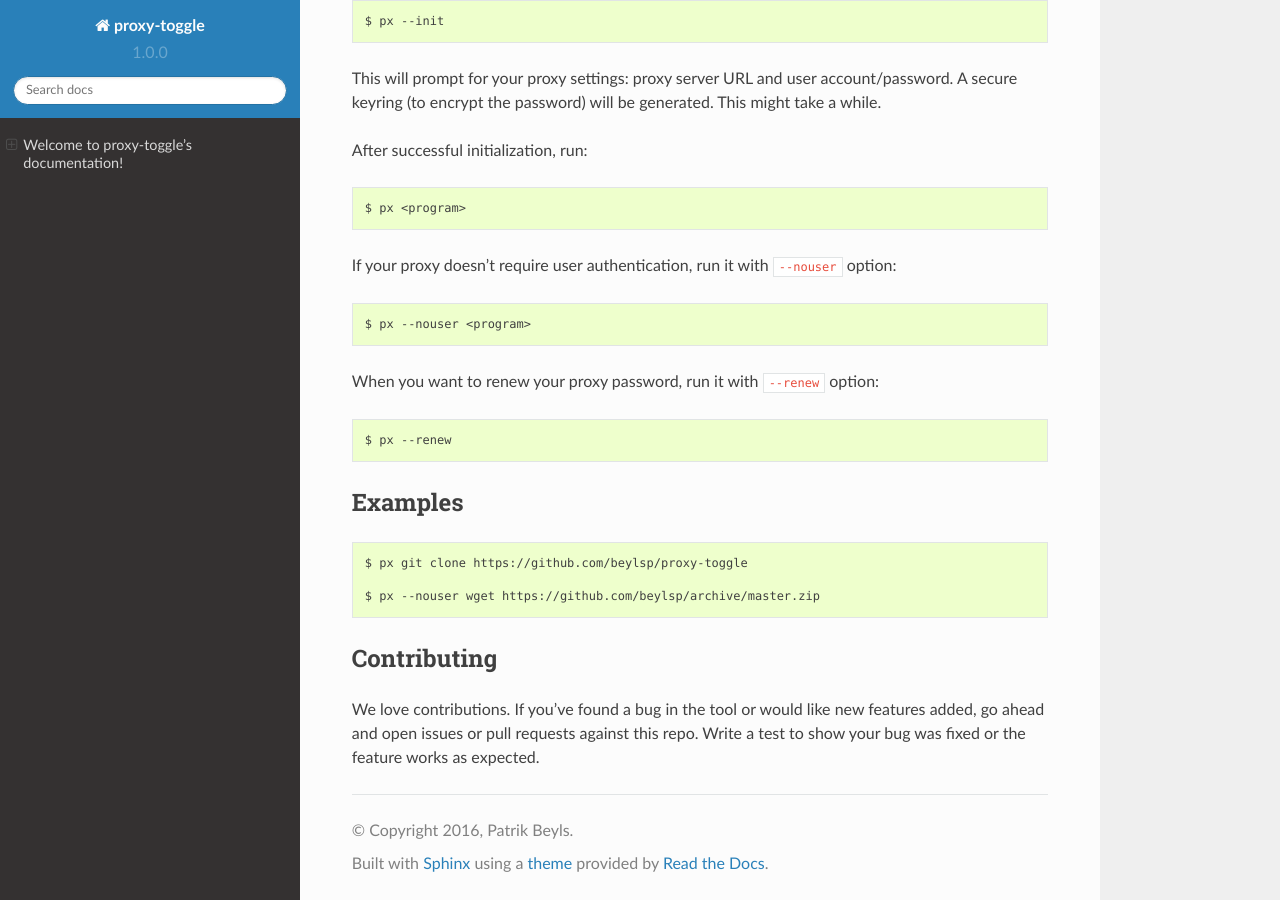
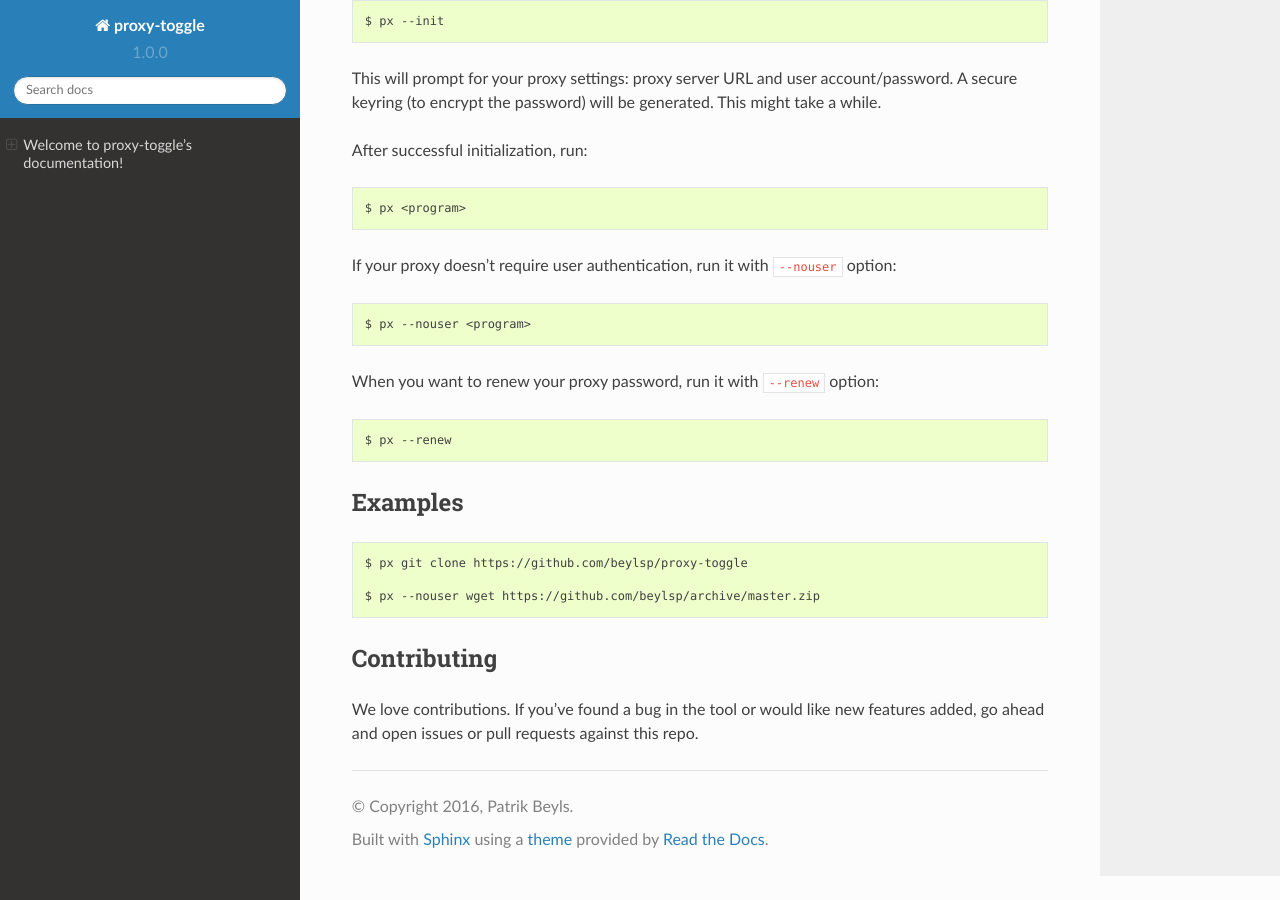
Before and after one commit to beylsp/proxy-toggle, a Sphinx documentation site: the page built from docs/index.rst, in a window 1280 px wide and 900 px high, scrolled down 845 px. Built offline with Sphinx 7.4.7 and the Read the Docs theme 2.0.0, drawn with Linux system fonts in a browser that asks for light colours.

```diff
--- a/README.rst
+++ b/README.rst
@@ -84,4 +84,4 @@ Examples
 Contributing
 ------------
 
-We love contributions. If you've found a bug in the tool or would like new features added, go ahead and open issues or pull requests against this repo. Write a test to show your bug was fixed or the feature works as expected.
+We love contributions. If you've found a bug in the tool or would like new features added, go ahead and open issues or pull requests against this repo.
--- a/docs/index.rst
+++ b/docs/index.rst
@@ -74,7 +74,7 @@ Examples
 
 Contributing
 ------------
-We love contributions. If you've found a bug in the tool or would like new features added, go ahead and open issues or pull requests against this repo. Write a test to show your bug was fixed or the feature works as expected.
+We love contributions. If you've found a bug in the tool or would like new features added, go ahead and open issues or pull requests against this repo.
 
 .. toctree::
    :maxdepth: 2
--- a/proxytoggle/__init__.py
+++ b/proxytoggle/__init__.py
@@ -1 +1 @@
-__version__ = '1.0.0'
+__version__ = '1.0.1'
```
